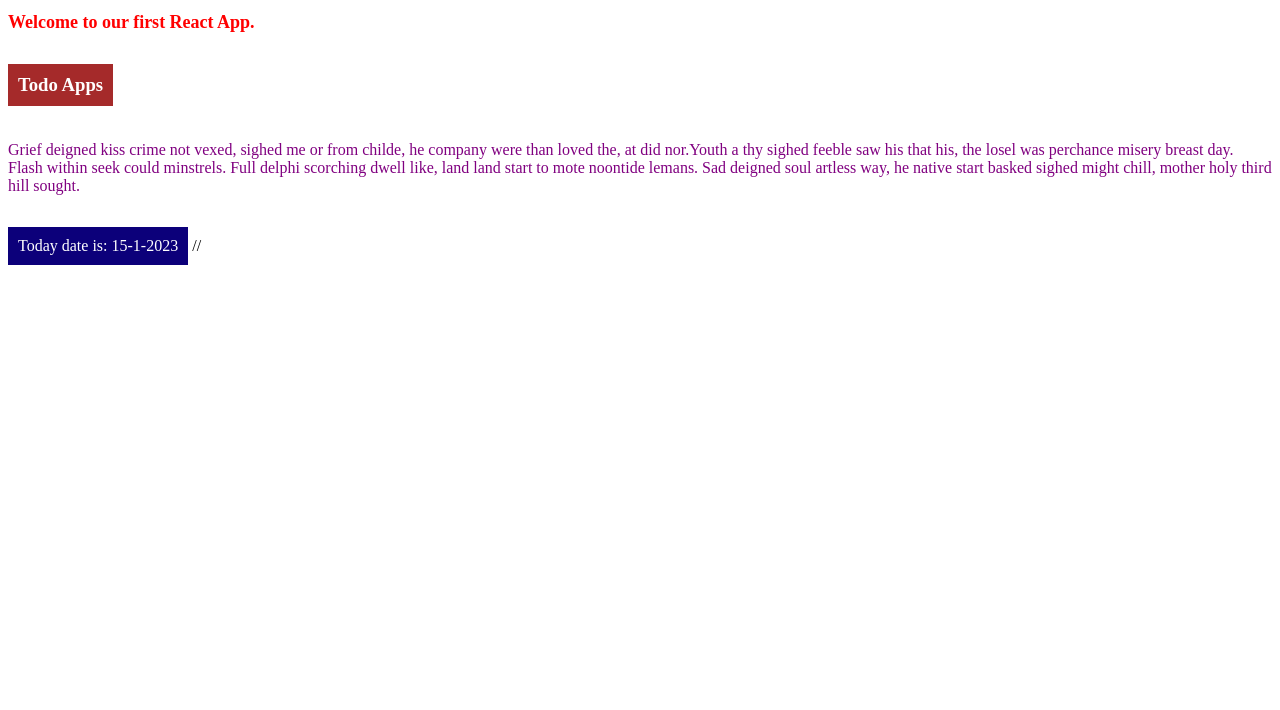
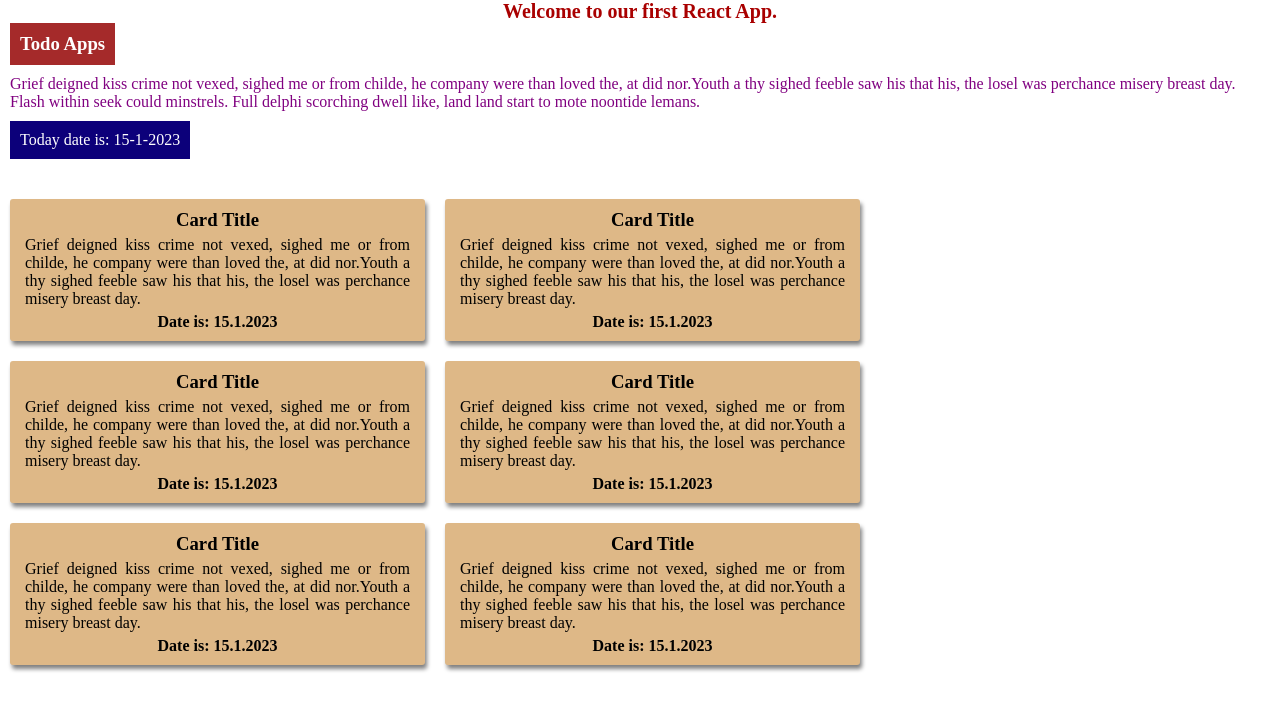
Before and after one commit to atikrpi27/React-Reads, a React (Create React App) app in the folder first-app/: page / in a window 1280 px wide. Shown: the top 710 px of the page. Built offline with nearby package versions, Linux system fonts and the light colour scheme.

Commit message:
create components

```diff
--- a/first-app/public/style.css
+++ b/first-app/public/style.css
@@ -1,6 +1,43 @@
+*{
+    margin: 0;
+    padding: 0;
+}
+
+.heading{
+    padding: 0 10px;
+    margin-bottom: 30px;
+}
+
 .heading-style{
     background-color: brown;
     color: white;
     padding: 10px;
     display: inline-block;
+    margin-bottom: 10px;
 }
+
+.card{
+    background-color: burlywood;
+    box-shadow: 2px 4px 4px gray;
+    width: 395px;
+    padding: 10px;
+    margin: 10px;
+    border-radius: 3px;
+    display: inline-block;
+}
+
+.card-title{
+    margin-bottom: 5px;
+    text-align: center;
+}
+
+.card-desc{
+    text-align: justify;
+    margin-bottom: 5px;
+    padding: 0 5px;
+}
+
+.card-date{
+    font-weight: bold;
+    text-align: center;
+}
--- /dev/null
+++ b/first-app/src/App.js
@@ -0,0 +1,17 @@
+import React from "react";
+import Card from "./components/card";
+import Heading from "./components/heading";
+
+function App() {
+    return<div>
+        <Heading />
+        <Card />
+        <Card />
+        <Card />
+        <Card />
+        <Card />
+        <Card />
+    </div>
+}
+
+export default App
--- /dev/null
+++ b/first-app/src/components/card.js
@@ -0,0 +1,13 @@
+var card_title = "Card Title"
+var card_description = "Grief deigned kiss crime not vexed, sighed me or from childe, he company were than loved the, at did nor.Youth a thy sighed feeble saw his that his, the losel was perchance misery breast day.";
+let date = new Date();
+
+function Card() {
+    return <div className='card'>
+        <h3 className='card-title'>{card_title}</h3>
+        <p className='card-desc'>{card_description}</p>
+        <p className='card-date'>{"Date is: " + date.getDate() + "." + date.getMonth() + "." + date.getFullYear()}</p>
+    </div>
+}
+
+export default Card
--- /dev/null
+++ b/first-app/src/components/heading.js
@@ -0,0 +1,19 @@
+var title = "Todo Apps"
+var description = "Grief deigned kiss crime not vexed, sighed me or from childe, he company were than loved the, at did nor.Youth a thy sighed feeble saw his that his, the losel was perchance misery breast day. Flash within seek could minstrels. Full delphi scorching dwell like, land land start to mote noontide lemans."
+let date = new Date();
+
+const headingCss = {
+    marginBottom: '10px',
+    color: 'purple',
+}
+
+function Heading(){
+    return <div className='heading'>
+        <h1 style={{ color: '#a90000', fontSize: '20px', textAlign: 'center' }} className='heading-welcome'>Welcome to our first React App.</h1>      {/*using inline css*/}
+        <h3 className='heading-style'>{title}</h3>     {/*using external css from public folder */}
+        <p style={headingCss} >{description}</p>     {/*using internal css*/}
+        <p className='date-style'>{"Today date is: " + date.getDate() + "-" + date.getMonth() + "-" + date.getFullYear()}</p>     {/*import external css from src folder */}
+    </div>
+}
+
+export default Heading
--- a/first-app/src/index.js
+++ b/first-app/src/index.js
@@ -1,24 +1,12 @@
 import React from 'react';
 import ReactDOM from 'react-dom/client';
 import './style.css'
+import App from './App';
 
-/*================== UsingJSX ==================*/
-// Js variable
-var title = "Todo Apps"
-var description = "Grief deigned kiss crime not vexed, sighed me or from childe, he company were than loved the, at did nor.Youth a thy sighed feeble saw his that his, the losel was perchance misery breast day. Flash within seek could minstrels. Full delphi scorching dwell like, land land start to mote noontide lemans. Sad deigned soul artless way, he native start basked sighed might chill, mother holy third hill sought."
-let date = new Date();
-console.log(date);
-
-const headingCss = {
-  color: 'purple',
-}
 
 const root = ReactDOM.createRoot(document.getElementById('root'));
 root.render(
-  <div>
-    <h1 style={{ color: 'red', fontSize: '18px' }}>Welcome to our first React App.</h1>      {/*using inline css*/}
-    <h3 className='heading-style'>{title}</h3>     {/*using external css from public folder */}
-    <p style={headingCss}>{description}</p>     {/*using internal css*/}
-    <p className='date-style'>{"Today date is: " + date.getDate() + "-" + date.getMonth() + "-" + date.getFullYear()}</p>     //{/*import external css from src folder */}
-  </div>
+    <div>
+        <App />
+    </div>
 );
--- a/first-app/src/style.css
+++ b/first-app/src/style.css
@@ -2,5 +2,5 @@
     background-color: rgb(12, 0, 122);
     color: white;
     padding: 10px;
-    display: inline-block;
+    display: table;
 }
```
